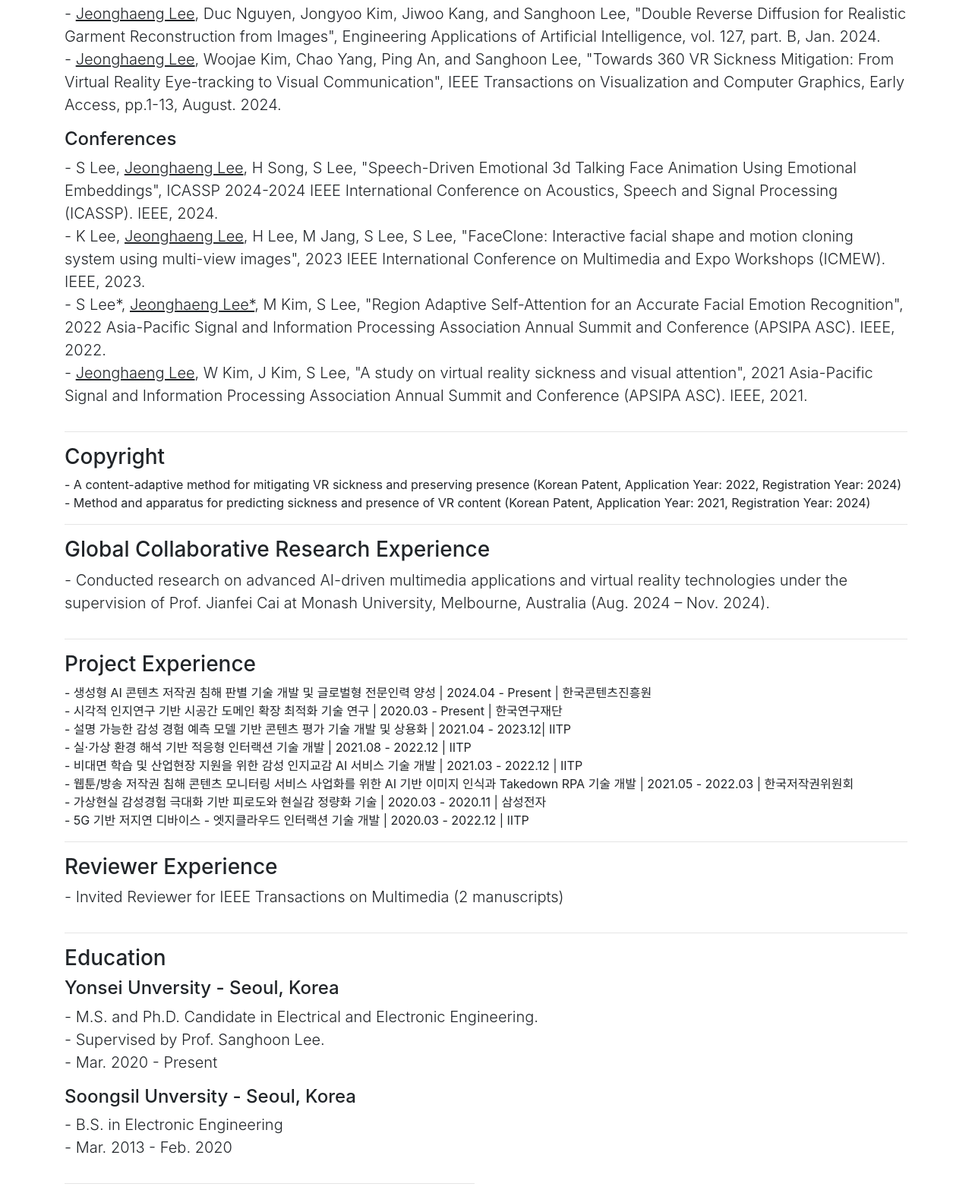
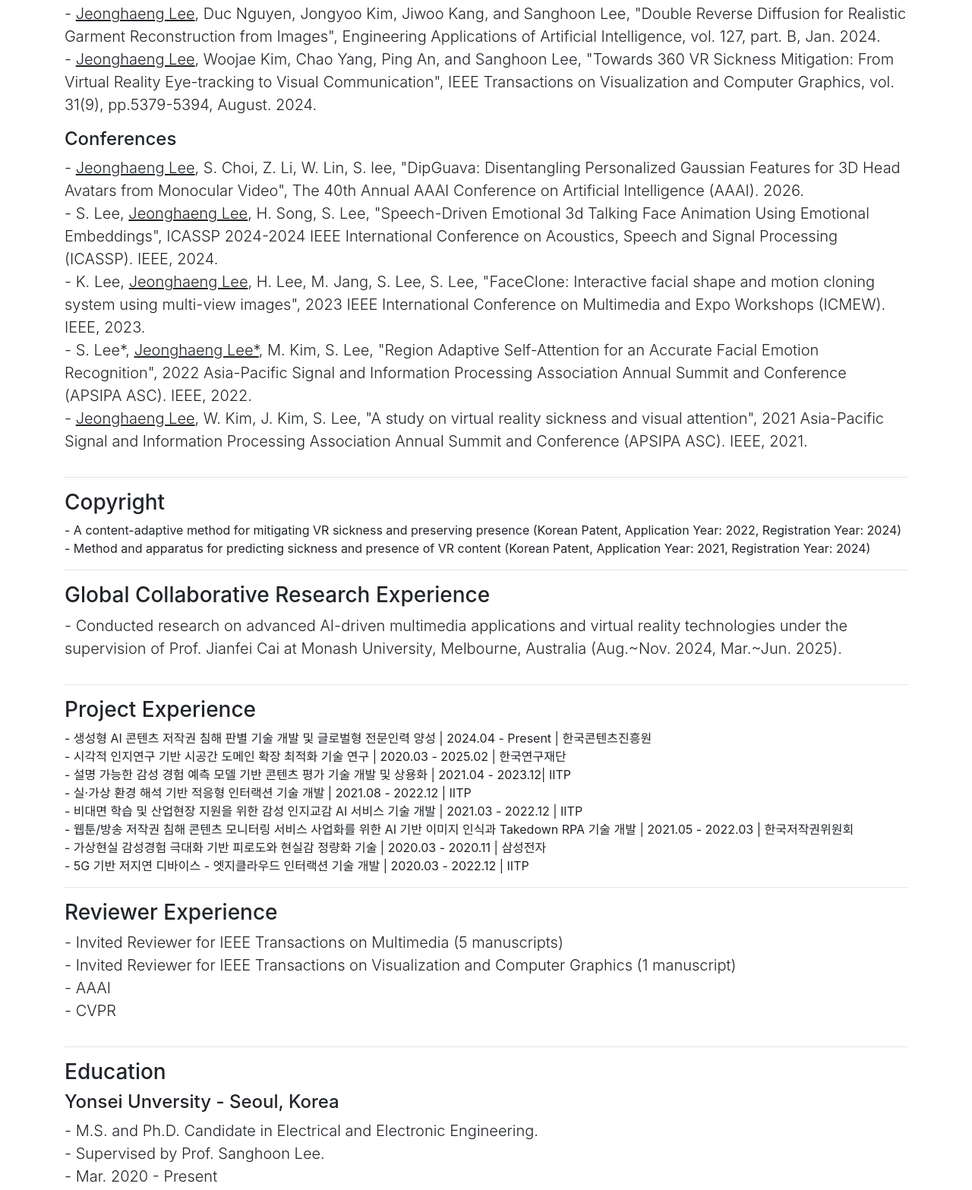
Before and after one commit to HaengInThere/cv, a website: page index.html in a window 1280 px wide. Shown: the part 523-2090 px from the top of the page at 76% size. Drawn offline with nearby package versions, Linux system fonts and the light colour scheme.

Commit message:
20260205 Update

```diff
--- a/index.html
+++ b/index.html
@@ -45,7 +45,7 @@
             </div>
             <div class="col-md-3">
                 <!-- Profile Image -->
-                <img src="images/IMG_4047.JPG" class="img-fluid" alt="Jeonghaeng Lee">
+                <img src="images/IMG_9742.jpeg" class="img-fluid" alt="Jeonghaeng Lee">
             </div>
         </div>
 
@@ -69,7 +69,6 @@
         <!-- Publications Section -->
         <div class="row">
             <div class="col-md-12">
-
                 <h3 class="subtitle">Publications</h3>
                 <!-- Journals Section -->
                 <h4 class="subsubtitle">Journals</h4>
@@ -78,17 +77,17 @@
                     - <u>Jeonghaeng Lee</u>, Duc Nguyen, Jongyoo Kim, Jiwoo Kang, and Sanghoon Lee, "Double Reverse Diffusion for Realistic Garment Reconstruction from Images", Engineering Applications of Artificial Intelligence, vol. 127, part. B, Jan. 2024. <br>
 
                     <!-- - <strong>Jeonghaeng Lee</strong>, Woojae Kim, Chao Yang, Ping An, and Sanghoon Lee, "Towards 360 VR Sickness Mitigation: From Virtual Reality Eye-tracking to Visual Communication", IEEE Transactions on Visualization and Computer Graphics. (<i>Accepted</i>)<br> </strong> -->
-                    - <u>Jeonghaeng Lee</u>, Woojae Kim, Chao Yang, Ping An, and Sanghoon Lee, "Towards 360 VR Sickness Mitigation: From Virtual Reality Eye-tracking to Visual Communication", IEEE Transactions on Visualization and Computer Graphics, Early Access, pp.1-13, August. 2024.
+                    - <u>Jeonghaeng Lee</u>, Woojae Kim, Chao Yang, Ping An, and Sanghoon Lee, "Towards 360 VR Sickness Mitigation: From Virtual Reality Eye-tracking to Visual Communication", IEEE Transactions on Visualization and Computer Graphics, vol. 31(9), pp.5379-5394, August. 2024.
 
                 <!-- Conferences Section -->
                 <h4 class="subsubtitle">Conferences</h4>
                 <p class="lead">
-                    - S Lee, <u>Jeonghaeng Lee</u>, H Song, S Lee, "Speech-Driven Emotional 3d Talking Face Animation Using Emotional Embeddings", ICASSP 2024-2024 IEEE International Conference on Acoustics, Speech and Signal Processing (ICASSP). IEEE, 2024. <br>
-                    - K Lee, <u>Jeonghaeng Lee</u>, H Lee, M Jang, S Lee, S Lee, "FaceClone: Interactive facial shape and motion cloning system using multi-view images", 2023 IEEE International Conference on Multimedia and Expo Workshops (ICMEW). IEEE, 2023.<br>
-                    - S Lee*, <u>Jeonghaeng Lee*</u>, M Kim, S Lee, "Region Adaptive Self-Attention for an Accurate Facial Emotion Recognition", 2022 Asia-Pacific Signal and Information Processing Association Annual Summit and Conference (APSIPA ASC). IEEE, 2022. <br>
-                    - <u>Jeonghaeng Lee</u>, W Kim, J Kim, S Lee, "A study on virtual reality sickness and visual attention", 2021 Asia-Pacific Signal and Information Processing Association Annual Summit and Conference (APSIPA ASC). IEEE, 2021.<br>
+                    - <u>Jeonghaeng Lee</u>, S. Choi, Z. Li, W. Lin, S. lee, "DipGuava: Disentangling Personalized Gaussian Features for 3D Head Avatars from Monocular Video", The 40th Annual AAAI Conference on Artificial Intelligence (AAAI). 2026. <br>
+                    - S. Lee, <u>Jeonghaeng Lee</u>, H. Song, S. Lee, "Speech-Driven Emotional 3d Talking Face Animation Using Emotional Embeddings", ICASSP 2024-2024 IEEE International Conference on Acoustics, Speech and Signal Processing (ICASSP). IEEE, 2024. <br>
+                    - K. Lee, <u>Jeonghaeng Lee</u>, H. Lee, M. Jang, S. Lee, S. Lee, "FaceClone: Interactive facial shape and motion cloning system using multi-view images", 2023 IEEE International Conference on Multimedia and Expo Workshops (ICMEW). IEEE, 2023.<br>
+                    - S. Lee*, <u>Jeonghaeng Lee*</u>, M. Kim, S. Lee, "Region Adaptive Self-Attention for an Accurate Facial Emotion Recognition", 2022 Asia-Pacific Signal and Information Processing Association Annual Summit and Conference (APSIPA ASC). IEEE, 2022. <br>
+                    - <u>Jeonghaeng Lee</u>, W. Kim, J. Kim, S. Lee, "A study on virtual reality sickness and visual attention", 2021 Asia-Pacific Signal and Information Processing Association Annual Summit and Conference (APSIPA ASC). IEEE, 2021.<br>
                 </u>
-
 
             </div>
         </div>
@@ -110,7 +109,7 @@
             <div class="col-md-12">
                 <h3 class="subtitle">Global Collaborative Research Experience</h3>
                 <p class="lead">
-                    - Conducted research on advanced AI-driven multimedia applications and virtual reality technologies under the supervision of Prof. Jianfei Cai at Monash University, Melbourne, Australia (Aug. 2024 – Nov. 2024).<br>
+                    - Conducted research on advanced AI-driven multimedia applications and virtual reality technologies under the supervision of Prof. Jianfei Cai at Monash University, Melbourne, Australia (Aug.~Nov. 2024, Mar.~Jun. 2025).<br>
                 </p>
             </div>
         </div>
@@ -122,7 +121,7 @@
                 <!-- Experience Section -->
                 <h3 class="subtitle">Project Experience</h3>
                 - 생성형 AI 콘텐츠 저작권 침해 판별 기술 개발 및 글로벌형 전문인력 양성 | 2024.04 - Present | 한국콘텐츠진흥원 <br>
-                - 시각적 인지연구 기반 시공간 도메인 확장 최적화 기술 연구 | 2020.03 - Present | 한국연구재단<br>
+                - 시각적 인지연구 기반 시공간 도메인 확장 최적화 기술 연구 | 2020.03 - 2025.02 | 한국연구재단<br>
                 - 설명 가능한 감성 경험 예측 모델 기반 콘텐츠 평가 기술 개발 및 상용화 | 2021.04 - 2023.12| IITP <br>
                 - 실·가상 환경 해석 기반 적응형 인터랙션 기술 개발 | 2021.08 - 2022.12 | IITP<br>
                 - 비대면 학습 및 산업현장 지원을 위한 감성 인지교감 AI 서비스 기술 개발 | 2021.03 - 2022.12 | IITP <br>
@@ -138,7 +137,10 @@
                 <!-- Reviewer Experience Section -->
                 <h3 class="subtitle">Reviewer Experience</h3>
                 <p class="lead">
-                    - Invited Reviewer for IEEE Transactions on Multimedia (2 manuscripts)<br>
+                    - Invited Reviewer for IEEE Transactions on Multimedia (5 manuscripts)<br>
+                    - Invited Reviewer for IEEE Transactions on Visualization and Computer Graphics (1 manuscript)<br>
+                    - AAAI <br>
+                    - CVPR
                 </p>
             </div>
         </div>
```
Also changed, not shown: images/IMG_9742.jpeg (added).
